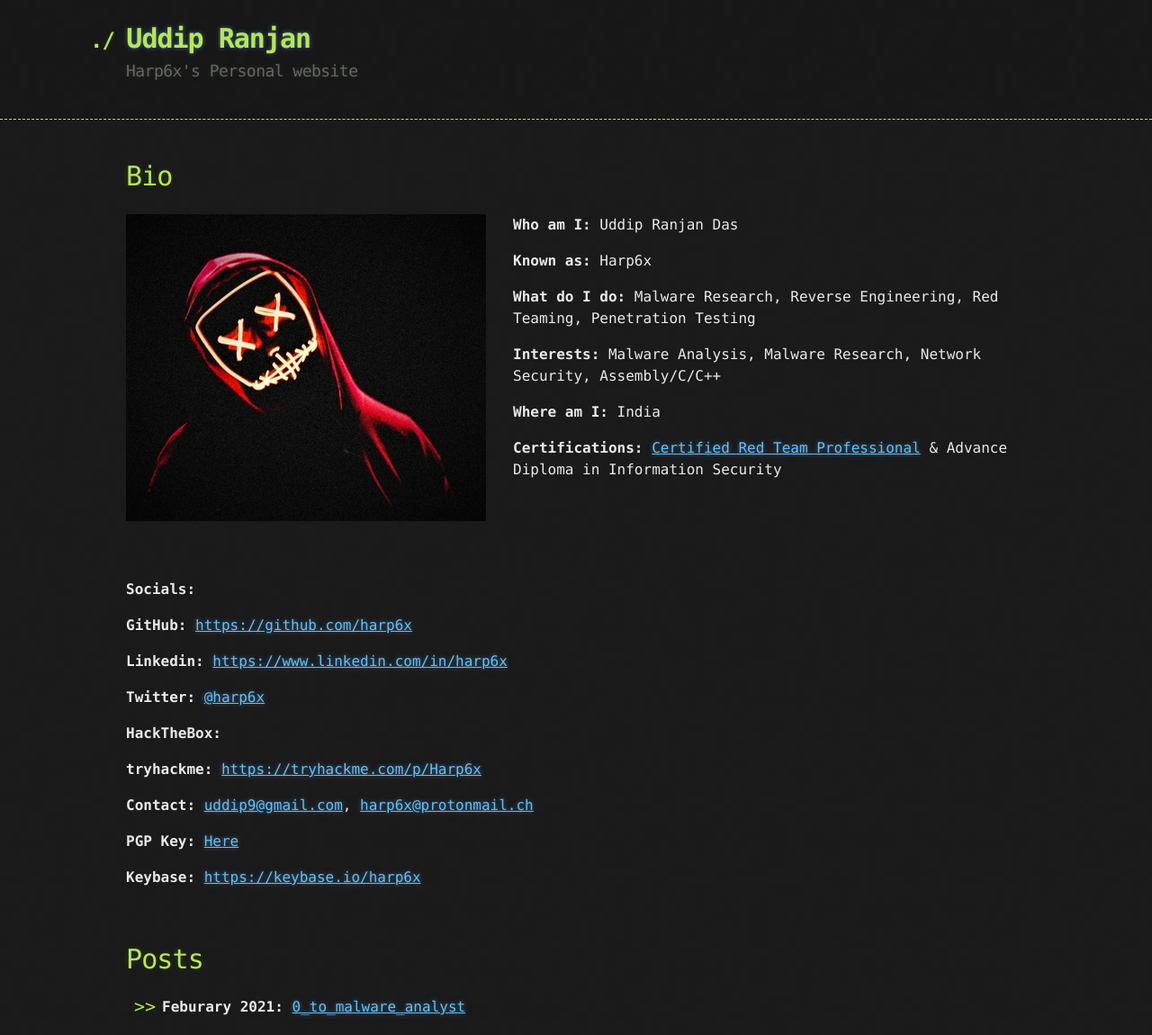
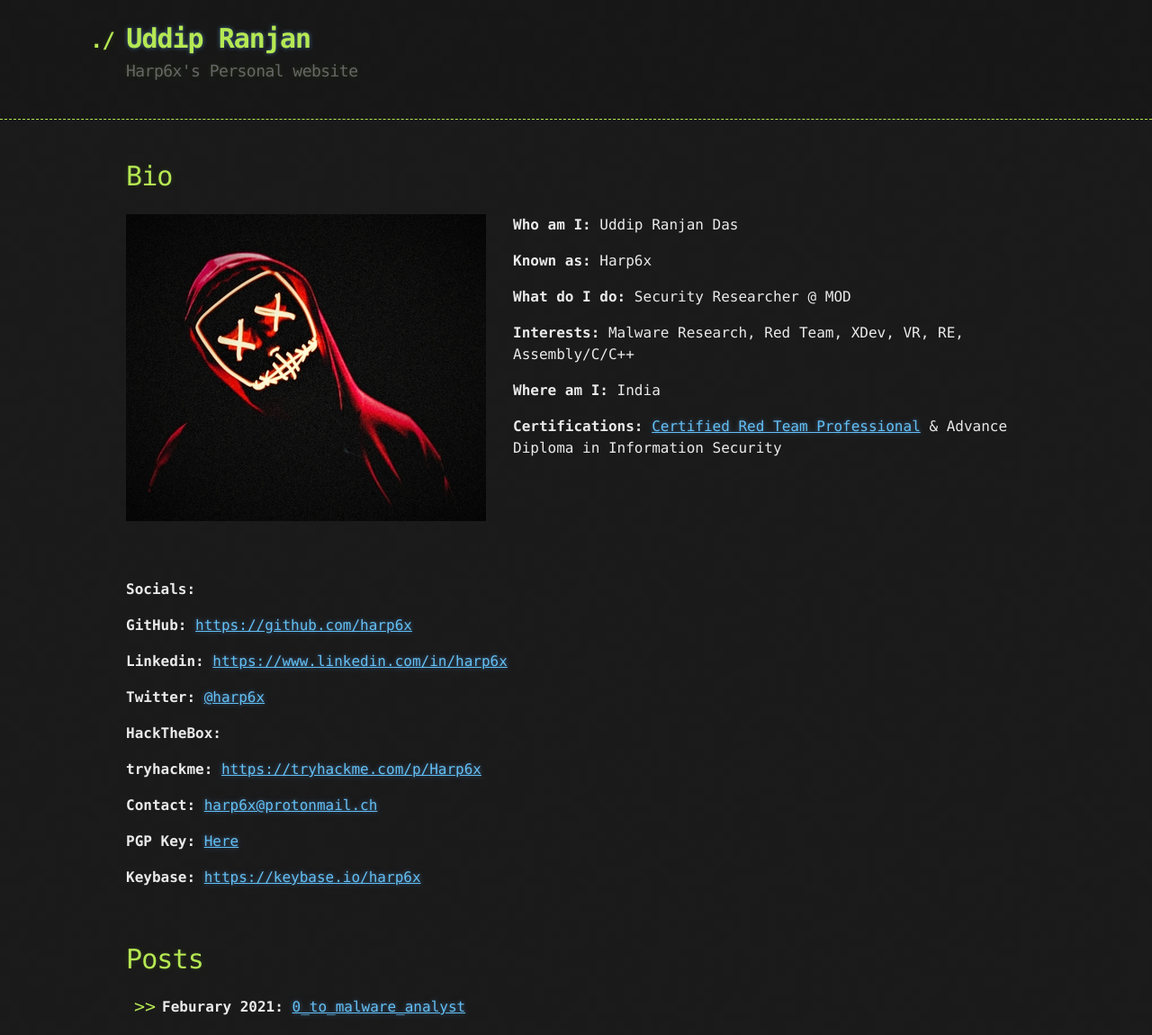
Before and after one commit to Harp6x/harp6x.github.io, a Jekyll site: the page built from index.md, in a window 1280 px wide. Shown: the whole page at 90% size. Built offline with Jekyll 4.4.1, drawn with Linux system fonts in a browser that asks for light colours; our own code applies the rules of GitHub Pages for plain Markdown files.

Commit message:
Update index.md

```diff
--- a/index.md
+++ b/index.md
@@ -7,9 +7,9 @@
 
 **Known as:** Harp6x
 
-**What do I do:** Malware Research, Reverse Engineering, Red Teaming, Penetration Testing
+**What do I do:** Security Researcher @ MOD
 
-**Interests:** Malware Analysis, Malware Research, Network Security, Assembly/C/C++
+**Interests:** Malware Research, Red Team, XDev, VR, RE, Assembly/C/C++
 
 **Where am I:** India
 
@@ -33,7 +33,7 @@
 
 **tryhackme:**  [https://tryhackme.com/p/Harp6x](https://tryhackme.com/p/Harp6x)
 
-**Contact:** [uddip9@gmail.com](mailto:uddip9@gmail.com), [harp6x@protonmail.ch](mailto:harp6x@protonmail.ch)
+**Contact:** [harp6x@protonmail.ch](mailto:harp6x@protonmail.ch)
 
 **PGP Key:** [Here](https://raw.githubusercontent.com/harp6x/harp6x.github.io/master/harp6x%20PGP%20Public%20Key.asc)
 
```
